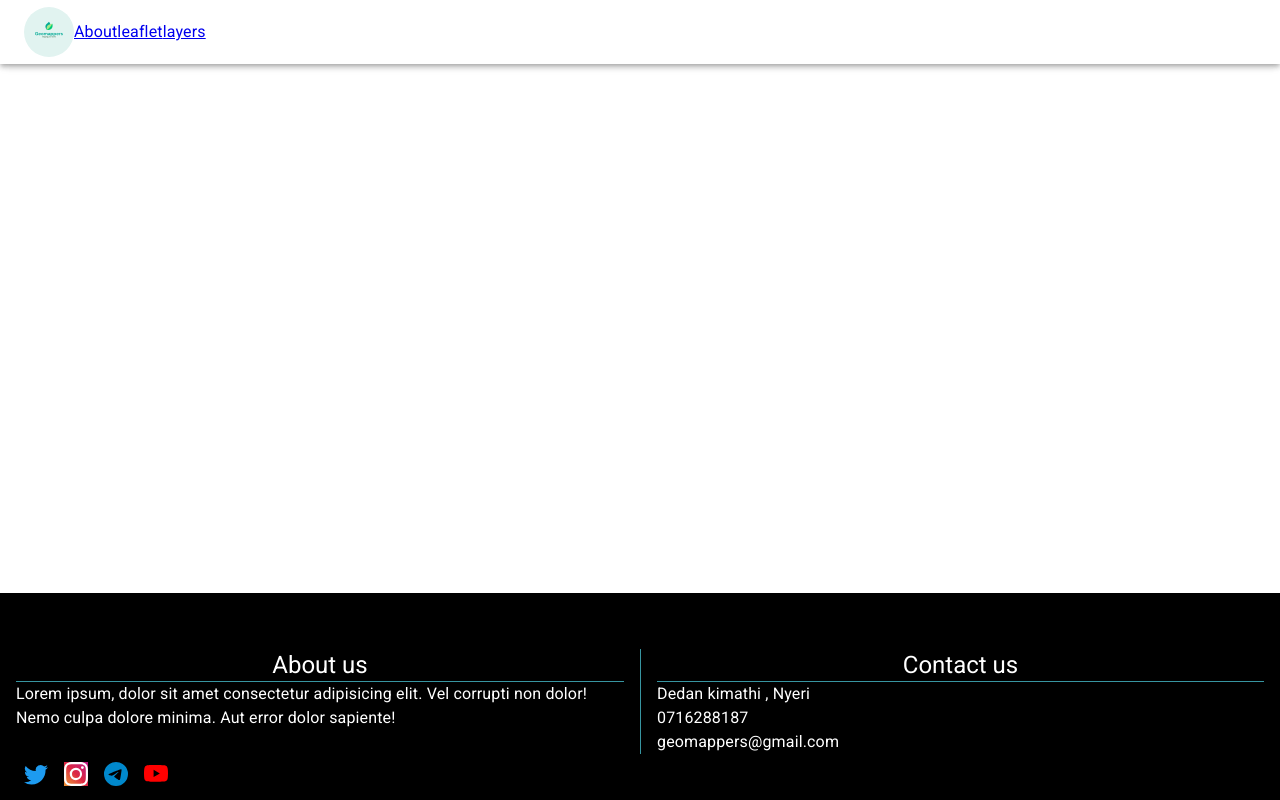
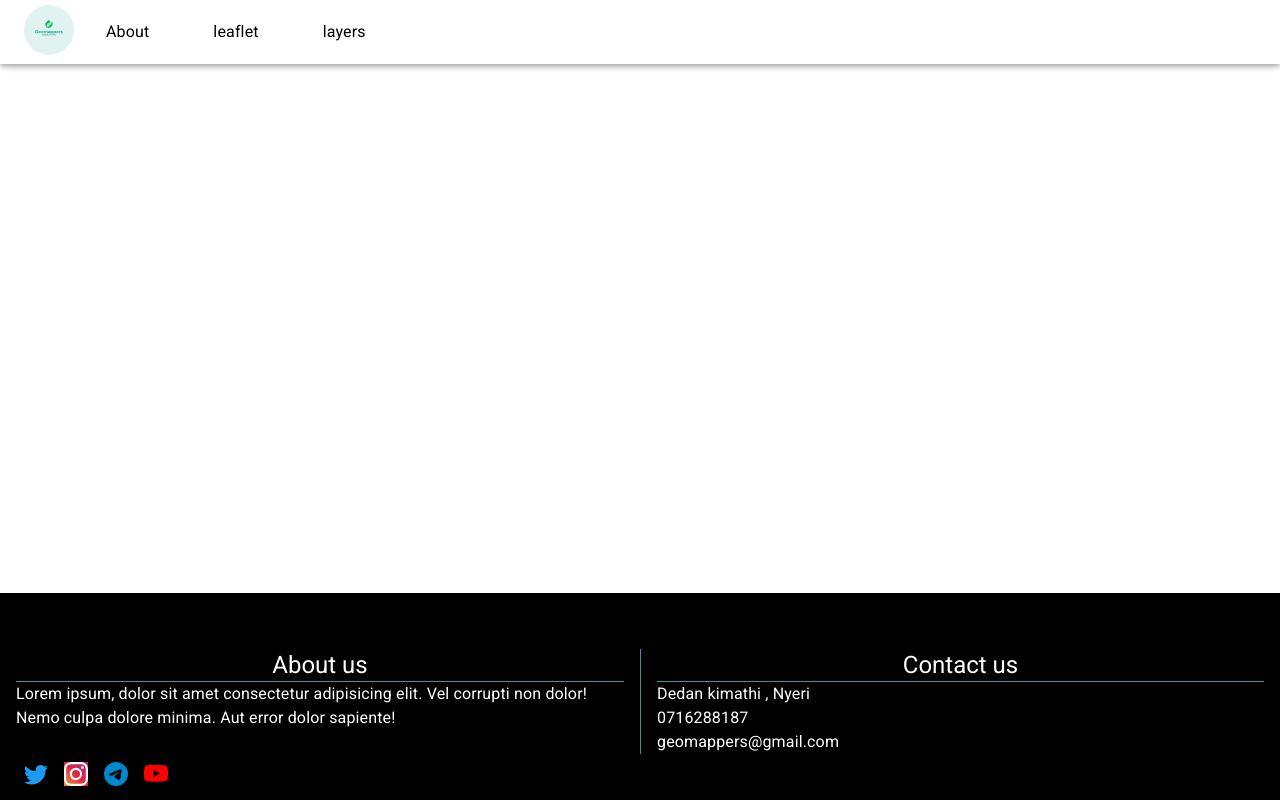
Before and after one commit to MaweuPaul/Web-map, a React (Vite) app in the folder Web-map/: page /Home in a window 1280 px wide. Built offline with nearby package versions, Linux system fonts and the light colour scheme.

Commit message:
fixed navbar

```diff
--- a/Web-map/src/Components/Navbar.jsx
+++ b/Web-map/src/Components/Navbar.jsx
@@ -1,28 +1,39 @@
 import React from "react";
-import { AppBar, CardMedia, Toolbar, Typography } from "@mui/material";
-import { NavLink } from "react-router-dom";
+import { AppBar, Toolbar, Typography } from "@mui/material";
+import { Link, NavLink } from "react-router-dom";
 import Logo from "../Images/logo.png";
-import { Box } from "@mui/system";
 const Navbar = () => {
   return (
-    <div>
+    <div className="navbar">
       <AppBar sx={{ backgroundColor: "transparent", position: "fixed" }}>
         <Toolbar>
+          <Link to="info">
             <img
               src={Logo}
               alt="company logo"
               style={{ width: 50, height: 50, borderRadius: 50 }}
             />
+          </Link>
 
-          <Typography className="navbar">
-            <NavLink to="info">About</NavLink>
+          <div className="navbarItems">
+            <Typography>
+              <NavLink to="info" className="navbarItem">
+                About
+              </NavLink>
             </Typography>
-          <Typography className="navbar">
-            <NavLink to="leaflet"> leaflet </NavLink>
+            <Typography>
+              <NavLink to="leaflet" className="navbarItem">
+                {" "}
+                leaflet{" "}
+              </NavLink>
             </Typography>
-          <Typography className="navbar">
-            <NavLink to="layers"> layers </NavLink>
+            <Typography>
+              <NavLink to="layers" className="navbarItem">
+                {" "}
+                layers{" "}
+              </NavLink>
             </Typography>
+          </div>
         </Toolbar>
       </AppBar>
     </div>
```
Lines whose indentation alone changed are shown as unchanged.
